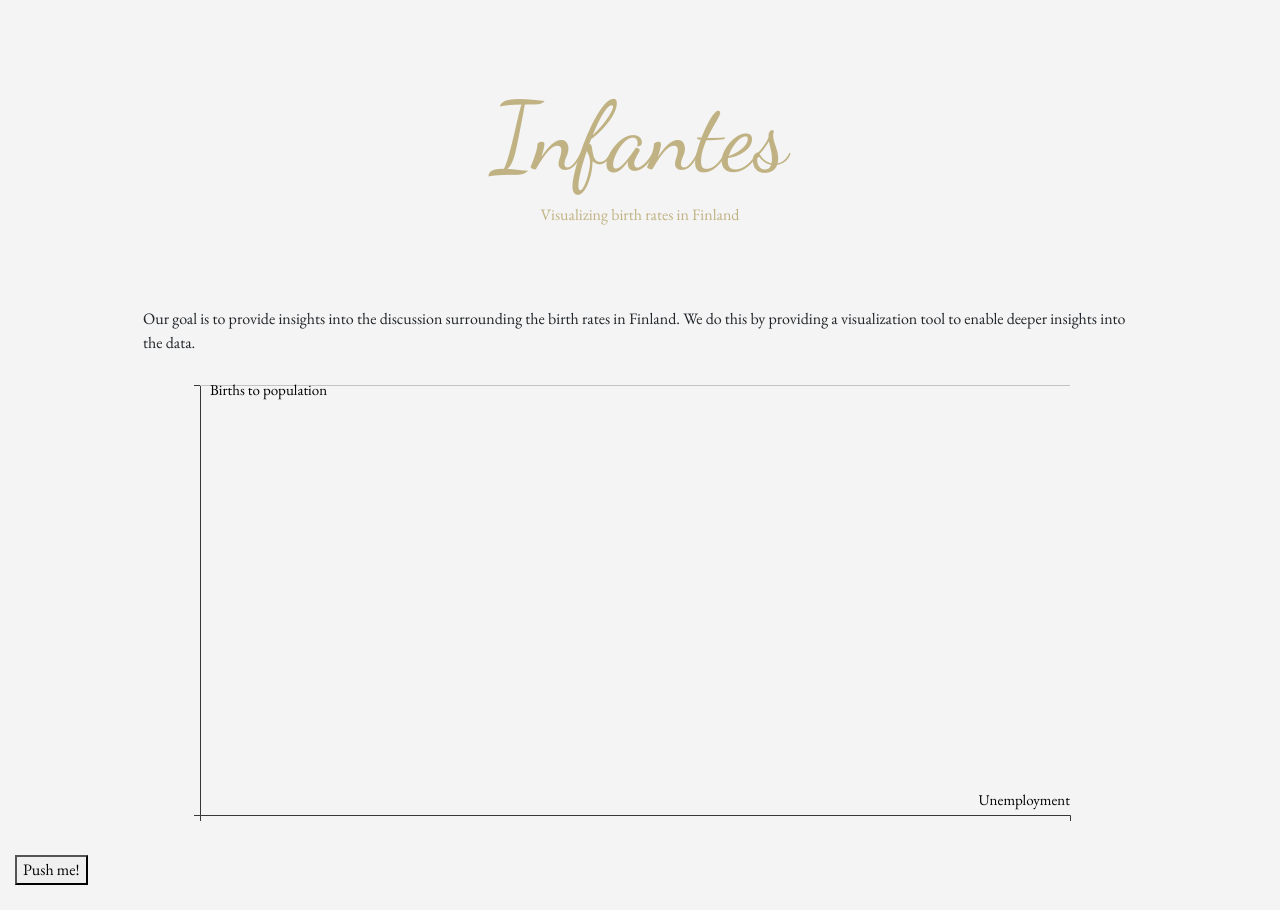
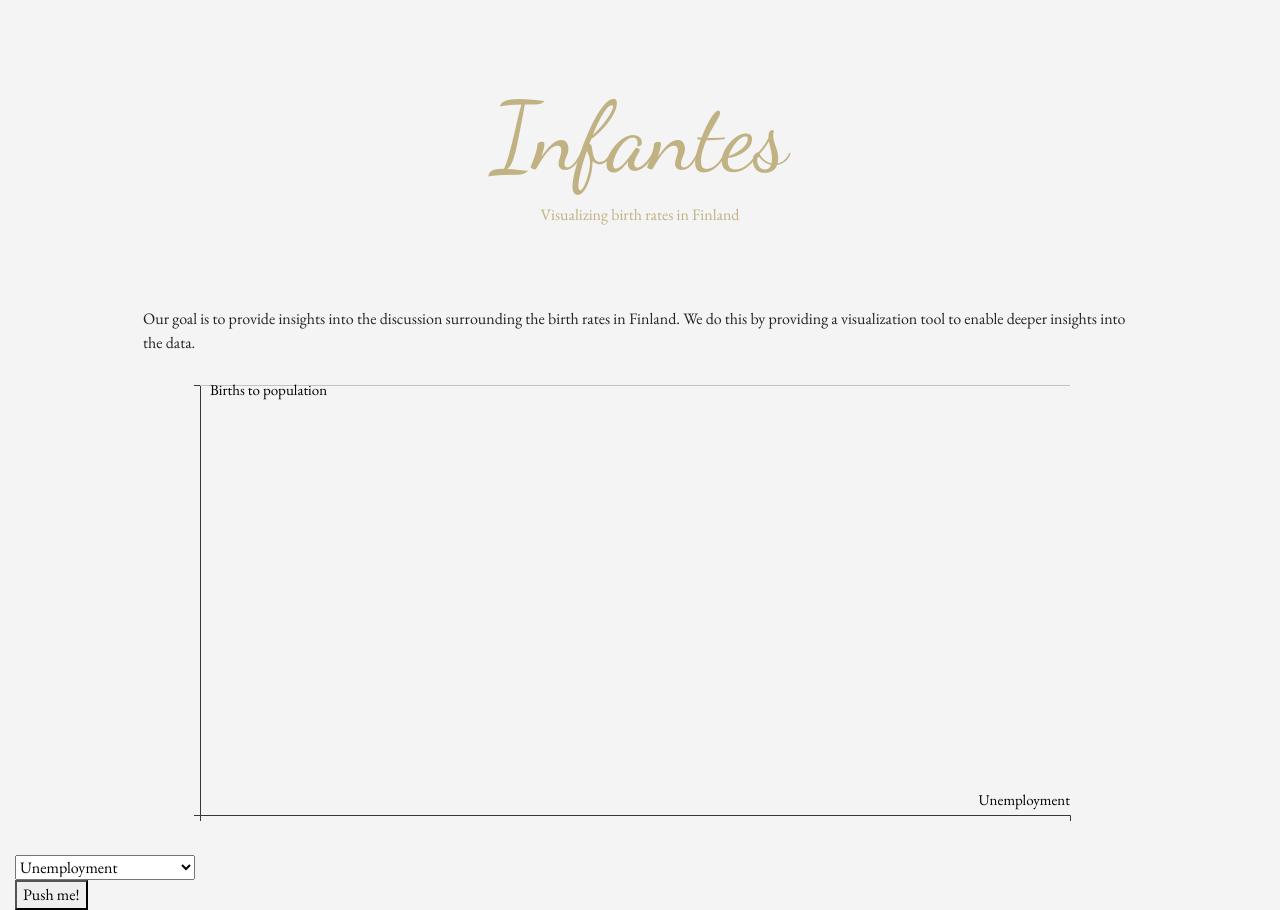
Before and after one commit to nimirum/infantes, a website built with webpack: page frontend/src/static/index.html in a window 1280 px wide. Before the commit the page ends 885 px from the top, so only its background shows below. Built offline with nearby package versions, Linux system fonts and the light colour scheme.

Commit message:
selection working

```diff
--- a/frontend/src/index.js
+++ b/frontend/src/index.js
@@ -4,6 +4,7 @@ import './static/index.html'
 import './static/scss/index.scss'
 import data from '../../wrangling/births_with_population.json'
 import * as Scatterplot from './scatterplot'
+import createSelect from './select'
 
 var margin = {top: 30, right: 50, bottom: 40, left: 40};
 var width = 960 - margin.left - margin.right;
@@ -23,6 +24,14 @@ let state = {
 	svg: null,
 }
 
+const xAttributes = [
+	'Unemployment',
+	'MenUnemployed2016',
+	'WomenUnemployed2016',
+	'Population',
+	'UniversityDegree'
+]
+
 const attributesToString = {
 	'BirthsPopulationRatio': 'Births to population',
 	'Unemployment': 'Unemployment',
@@ -37,11 +46,13 @@ const initApp = () => {
 	state = R.merge(state, {svg})
 	Scatterplot.renderBubbles(state)
 	Scatterplot.renderLegend(state, width)
+	createSelect({options: xAttributes, handleSelectChange: handleXSelectChange}, 'select-x')
 	console.log(state)
 }
 const updateState = (newState) => {
 	state = R.merge(state, newState)
 	Scatterplot.renderBubbles(state)
+	console.log(state)
 }
 
 window.onButtonClick = (e) => {
@@ -50,4 +61,8 @@ window.onButtonClick = (e) => {
 	updateState({data})
 }
 
+const handleXSelectChange = (val) => {
+	updateState({'xAttribute': val})
+}
+
 initApp()
--- /dev/null
+++ b/frontend/src/select.js
@@ -0,0 +1,19 @@
+const createSelect = (props, targetElementId) => {
+  window.handleSelectChange = props.handleSelectChange
+  const container = document.createElement('div')
+  const select  = document.createElement('select')
+  const options = props.options ? props.options : []
+  options.map((opt) => {
+    const option = document.createElement('option')
+    option.setAttribute('value', opt)
+    option.appendChild(document.createTextNode(opt))
+    select.appendChild(option)
+  })
+  select.setAttribute('onchange', 'handleSelectChange(value)')
+  const targetElement = document.getElementById(targetElementId)
+  container.appendChild(select)
+  targetElement.appendChild(container)
+}
+
+
+export default createSelect
--- a/frontend/src/static/index.html
+++ b/frontend/src/static/index.html
@@ -30,6 +30,8 @@
             <!-- this will be taken over by d3 -->
             <div id="visualization">
             </div>
+            <!-- Selection -->
+            <div id="select-x"></div>
           </div>
         </div>
         <button onCLick="onButtonClick()">Push me!</button>
```
